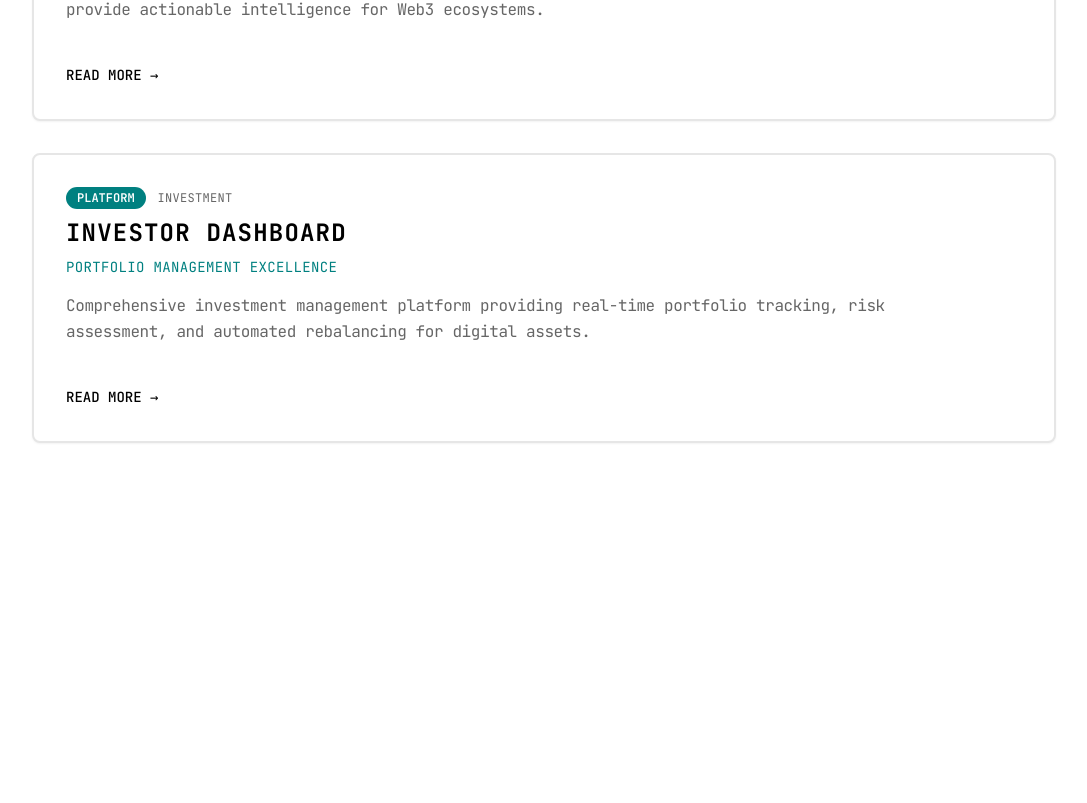
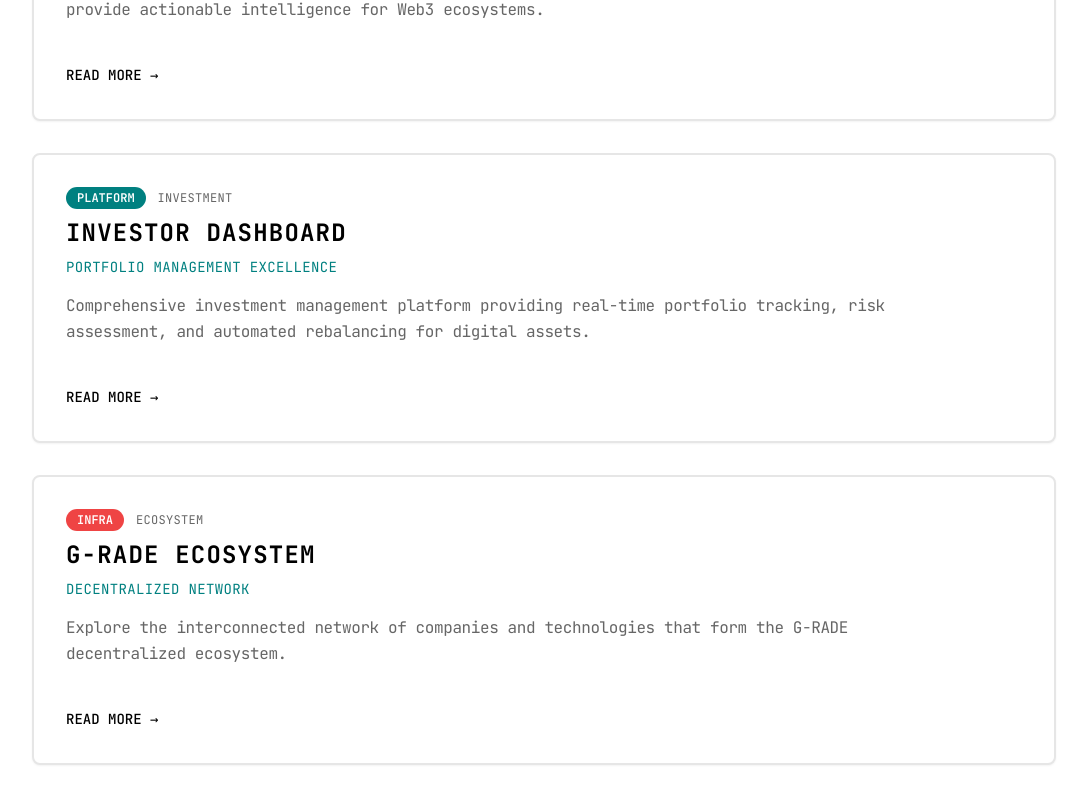
Before and after one commit to nathanidehen/g2gdao-project, a React (Vite) app: page / in a window 1280 px wide. Shown: the part 2257-3060 px from the top of the page, without its empty margins (96-1183 px from the left). Before the commit the page ends 2764 px from the top, so only its background shows below. Built offline with nearby package versions, Linux system fonts and the light colour scheme.

Commit message:
Fix Ecosystem Tree visibility
The ecosystem tree is not visible on the page. This commit aims to fix the visibility issues.

```diff
--- a/src/components/TechGrid.tsx
+++ b/src/components/TechGrid.tsx
@@ -59,6 +59,14 @@ const techItems: TechItem[] = [
     subtitle: 'Portfolio Management Excellence',
     category: 'INVESTMENT',
     status: 'platform'
+  },
+  {
+    id: 'ecosystem-tree',
+    title: 'G-RADE ECOSYSTEM',
+    excerpt: 'Explore the interconnected network of companies and technologies that form the G-RADE decentralized ecosystem.',
+    subtitle: 'Decentralized Network',
+    category: 'ECOSYSTEM',
+    status: 'infrastructure'
   }
 ];
 
--- a/src/pages/Index.tsx
+++ b/src/pages/Index.tsx
@@ -1035,7 +1035,11 @@ const Index = () => {
   }, [selectedCard]);
 
   const handleCardClick = (cardId: string) => {
-    setSearchParams({ card: cardId });
+    if (cardId === 'ecosystem-tree') {
+      navigate('/ecosystem');
+    } else {
+      setSearchParams({ card: cardId });
+    }
   };
 
   const handleMenuClose = () => {
```
